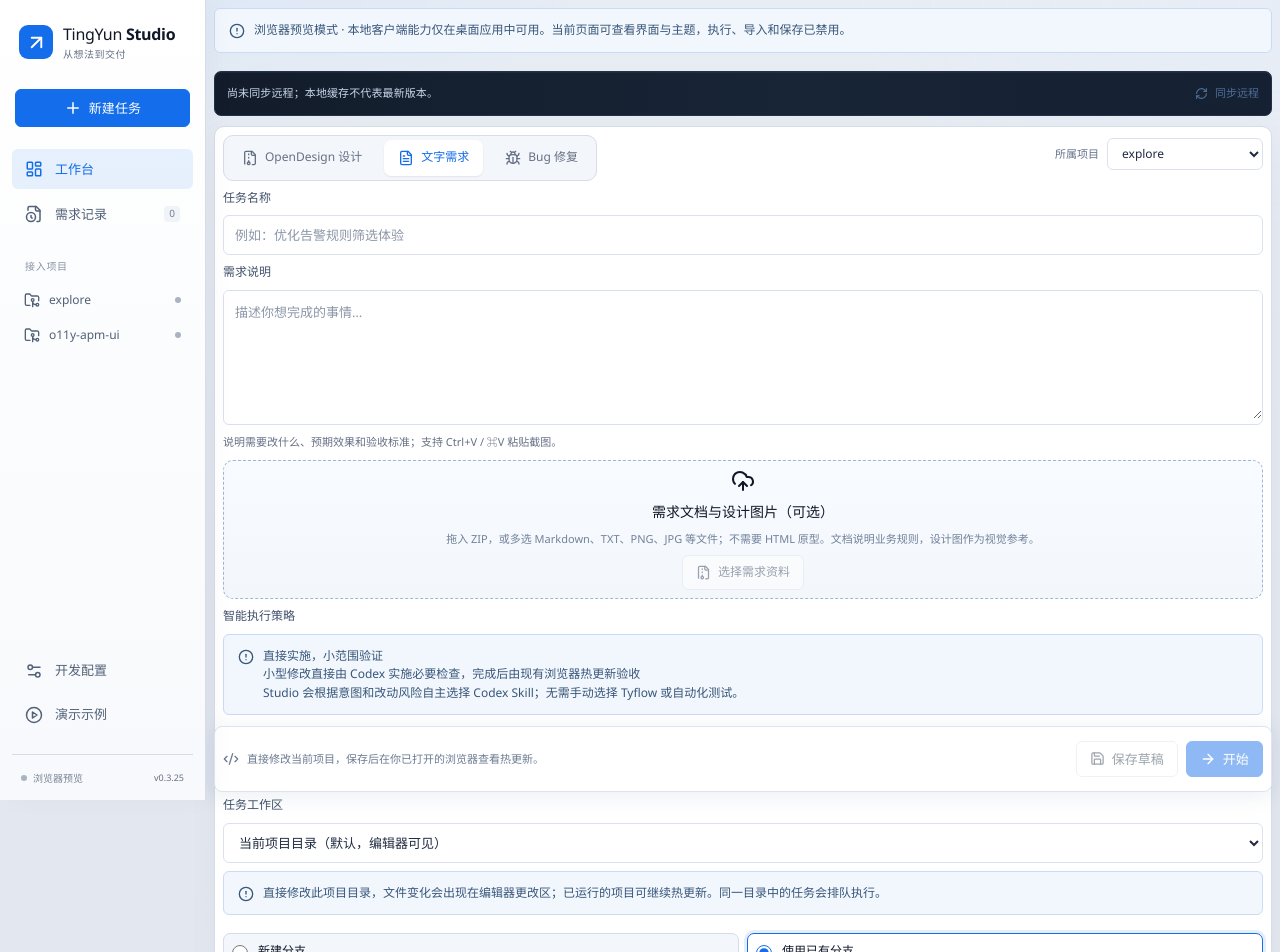
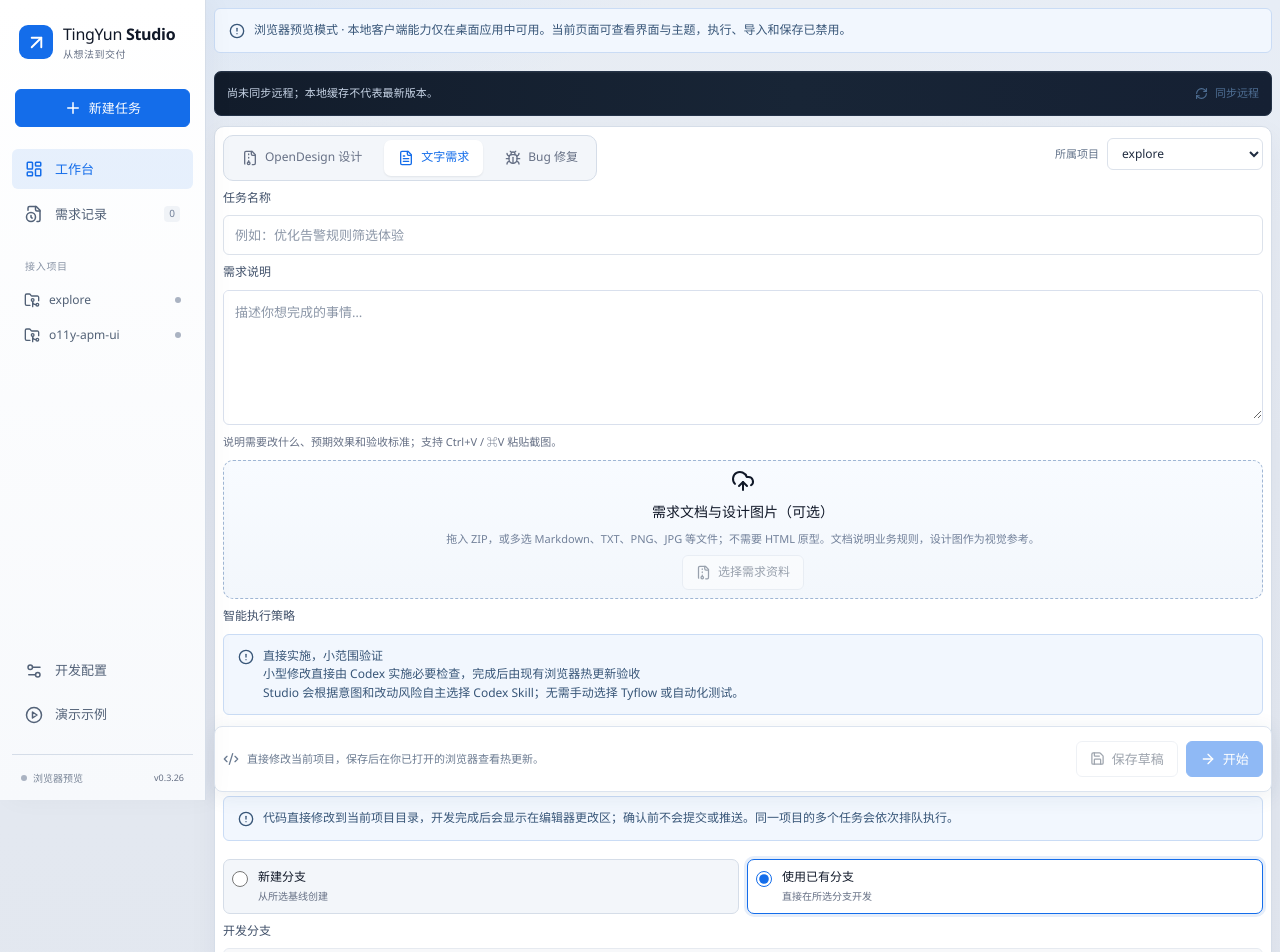
Before and after one commit to liukunxiaohuozi/tyflow-studio, a React (Vite) app: page / in a window 1280 px wide. Shown: the top 952 px of the page. Built offline with nearby package versions, Linux system fonts and the light colour scheme.

Commit message:
fix(workspace): keep task changes in local checkout

```diff
--- a/package.json
+++ b/package.json
@@ -1,7 +1,7 @@
 {
   "name": "tyflow-studio",
   "productName": "TingYun Studio",
-  "version": "0.3.25",
+  "version": "0.3.26",
   "description": "OpenDesign to development desktop workspace",
   "author": "TingYun Studio",
   "private": true,
--- a/src/renderer/BranchSelection.tsx
+++ b/src/renderer/BranchSelection.tsx
@@ -48,47 +48,13 @@
           </small>
         </div>
       </div>
-      <Field label={I18nT("任务工作区", "Task workspace")}>
-        <select
-          disabled={disabled}
-          value={input.workspaceMode ?? "current"}
-          onChange={(event) =>
-            patch({
-              workspaceMode: event.target.value as TaskInput["workspaceMode"],
-            })
-          }
-        >
-          <option value="current">
-            {I18nT(
-              "当前项目目录（默认，编辑器可见）",
-              "Current project (default, visible in editor)",
-            )}
-          </option>
-          <option value="isolated">
-            {I18nT(
-              "独立工作区（同项目并行时选用）",
-              "Isolated workspace (opt in for parallel tasks)",
-            )}
-          </option>
-        </select>
-      </Field>
-      {input.workspaceMode !== "isolated" && (
       <Notice>
         {I18nT(
-            "直接修改此项目目录，文件变化会出现在编辑器更改区；已运行的项目可继续热更新。同一目录中的任务会排队执行。",
-            "Edit this project directly: changes appear in your editor and existing dev server. Tasks using the same directory run sequentially.",
+          "代码直接修改到当前项目目录，开发完成后会显示在编辑器更改区；确认前不会提交或推送。同一项目的多个任务会依次排队执行。",
+          "Code is edited directly in the current project, remains visible in the editor diff, and is not committed or pushed before confirmation. Multiple tasks for the same project run sequentially.",
         )}
       </Notice>
-      )}
-      {input.workspaceMode === "isolated" && (
-        <Notice>
-          {I18nT(
-            "从已提交版本创建独立目录和任务分支；原目录未提交代码不会带入。选择已有分支时，将以它为基线创建任务分支，验收后推送任务分支。验证项目按需启动，不会自动打开多个窗口。",
-            "Create an isolated directory and task branch from committed code. Uncommitted source changes are excluded. An existing branch becomes the baseline; acceptance pushes the separate task branch. Previews start on demand.",
-          )}
-        </Notice>
-      )}
-      {repo?.dirty && input.workspaceMode !== "isolated" && (
+      {repo?.dirty && (
         <Notice tone="error">
           {I18nT(
             "工作区存在未提交修改，请先处理后再开始。客户端不会覆盖已有修改。",
@@ -126,21 +92,11 @@
                 <strong>
                   {mode === "new"
                     ? I18nT("新建分支", "Create branch")
-                    : input.workspaceMode === "isolated"
-                      ? I18nT(
-                          "已有分支作为基线",
-                          "Use an existing branch as baseline",
-                        )
                     : I18nT("使用已有分支", "Use existing branch")}
                 </strong>
                 <small>
                   {mode === "new"
                     ? I18nT("从所选基线创建", "Create from selected base")
-                    : input.workspaceMode === "isolated"
-                      ? I18nT(
-                          "从所选版本创建独立任务分支",
-                          "Create a task branch from the selected version",
-                        )
                     : I18nT(
                         "直接在所选分支开发",
                         "Develop on selected branch",
@@ -154,7 +110,7 @@
       <div className="form-row branch-fields">
         <Field
           label={
-            input.branch.mode === "new" || input.workspaceMode === "isolated"
+            input.branch.mode === "new"
               ? I18nT("基线分支", "Base branch")
               : I18nT("开发分支", "Development branch")
           }
@@ -215,9 +171,7 @@
           </Field>
         )}
       </div>
-      {selectedRemote &&
-        input.branch.mode === "existing" &&
-        input.workspaceMode !== "isolated" && (
+      {selectedRemote && input.branch.mode === "existing" && (
           <Notice>
             {I18nT(
               "将使用对应的本地跟踪分支：",
--- a/src/renderer/TaskEditor.tsx
+++ b/src/renderer/TaskEditor.tsx
@@ -54,7 +54,7 @@
 function inputFromTask(task: Task): TaskInput {
   return {
     workflowMode: task.workflowMode,
-    workspaceMode: task.workspaceMode ?? "current",
+    workspaceMode: "current",
     title: task.title,
     kind: task.kind,
     size: task.size,
```
Also changed, not shown: src/locales/en-US.json (+1 -7 lines), src/locales/zh-CN.json (+1 -7 lines), 1 other file (tests, documents, lock files or other folders). Lines whose indentation alone changed are shown as unchanged.
